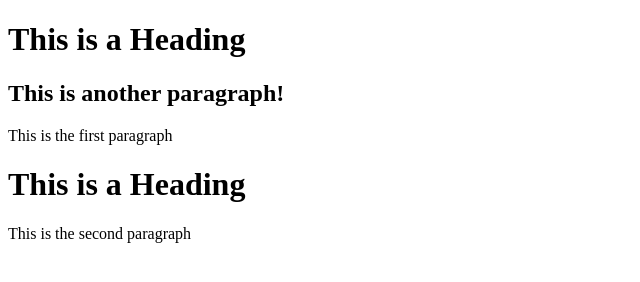
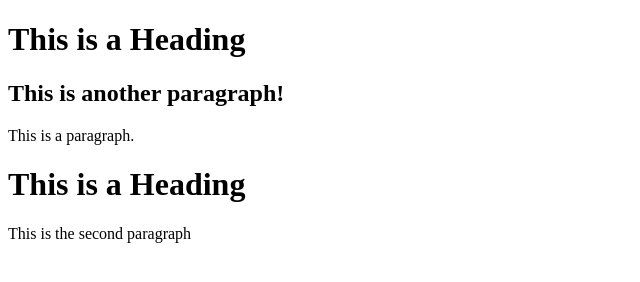
Before and after one commit to anandashankar/tutorial, a plain HTML site: page index.html in a window 1280 px wide. Shown: the full height of the page, 0-640 px from the left. Drawn offline with Linux system fonts and the light colour scheme.

```diff
--- a/index.html
+++ b/index.html
@@ -6,7 +6,7 @@
 <body>
     <h1>This is a Heading</h1>
     <h2>This is another paragraph!</h2>
-    <p>This is the first paragraph</p>
+    <p>This is a paragraph.</p>
     <h1>This is a Heading</h1>
     <p>This is the second paragraph</p>
 </body>
```
